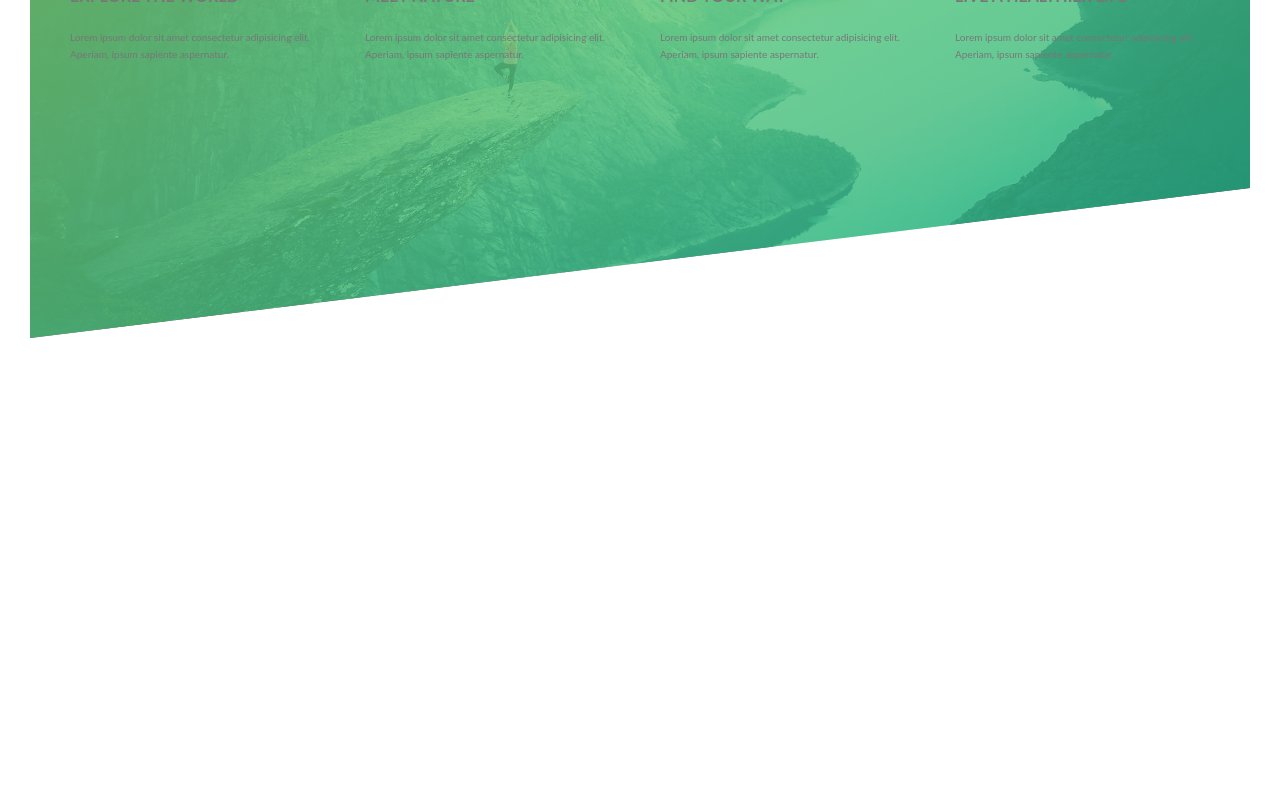
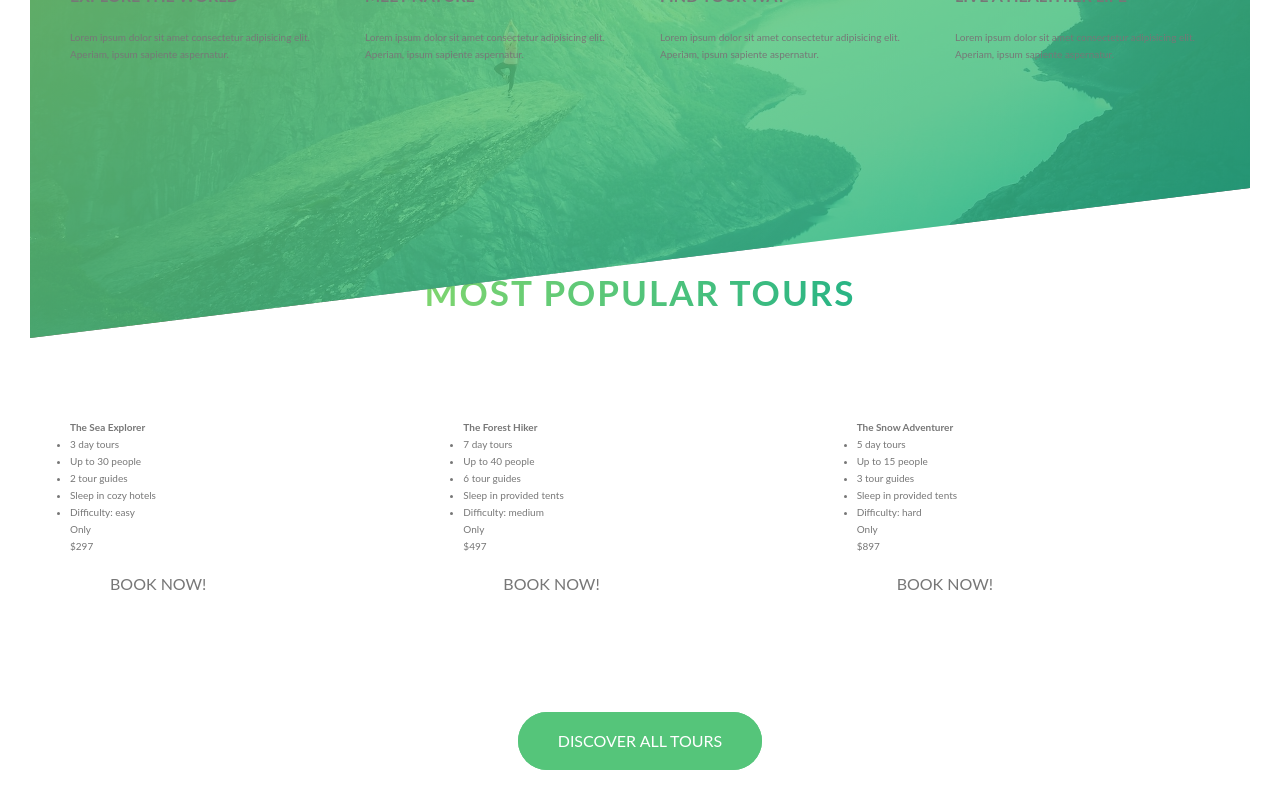
Before and after one commit to JonathanLGeorge/natureSCSS, a React (Create React App) app: page / in a window 1280 px wide. Shown: the part 2063-2863 px from the top of the page. Before the commit the page ends 2401 px from the top, so only its background shows below. Built offline with nearby package versions, Linux system fonts and the light colour scheme.

Commit message:
tours section html

```diff
--- a/src/App.js
+++ b/src/App.js
@@ -5,6 +5,7 @@ import Header from "./components/Header";
 import TestGrid from "./components/TestGrid";
 import About from "./components/About";
 import Features from "./components/Features";
+import Tours from "./components/Tours";
 
 function App() {
   return (
@@ -14,6 +15,7 @@ function App() {
       <main>
         <About />
         <Features />
+        <Tours />
       </main>
     </div>
   );
--- /dev/null
+++ b/src/components/Tours.js
@@ -0,0 +1,120 @@
+import React from "react";
+
+function Tours() {
+  return (
+    <section class="section-tours" id="section-tours">
+      <div class="u-center-text u-margin-bottom-big">
+        <h2 class="heading-secondary">Most popular tours</h2>
+      </div>
+
+      <div class="row">
+        <div class="col-1-of-3">
+          <div class="card">
+            <div class="card__side card__side--front">
+              <div class="card__picture card__picture--1">&nbsp;</div>
+              <h4 class="card__heading">
+                <span class="card__heading-span card__heading-span--1">
+                  The Sea Explorer
+                </span>
+              </h4>
+              <div class="card__details">
+                <ul>
+                  <li>3 day tours</li>
+                  <li>Up to 30 people</li>
+                  <li>2 tour guides</li>
+                  <li>Sleep in cozy hotels</li>
+                  <li>Difficulty: easy</li>
+                </ul>
+              </div>
+            </div>
+            <div class="card__side card__side--back card__side--back-1">
+              <div class="card__cta">
+                <div class="card__price-box">
+                  <p class="card__price-only">Only</p>
+                  <p class="card__price-value">$297</p>
+                </div>
+                <a href="#popup" class="btn btn--white">
+                  Book now!
+                </a>
+              </div>
+            </div>
+          </div>
+        </div>
+
+        <div class="col-1-of-3">
+          <div class="card">
+            <div class="card__side card__side--front">
+              <div class="card__picture card__picture--2">&nbsp;</div>
+              <h4 class="card__heading">
+                <span class="card__heading-span card__heading-span--2">
+                  The Forest Hiker
+                </span>
+              </h4>
+              <div class="card__details">
+                <ul>
+                  <li>7 day tours</li>
+                  <li>Up to 40 people</li>
+                  <li>6 tour guides</li>
+                  <li>Sleep in provided tents</li>
+                  <li>Difficulty: medium</li>
+                </ul>
+              </div>
+            </div>
+            <div class="card__side card__side--back card__side--back-2">
+              <div class="card__cta">
+                <div class="card__price-box">
+                  <p class="card__price-only">Only</p>
+                  <p class="card__price-value">$497</p>
+                </div>
+                <a href="#popup" class="btn btn--white">
+                  Book now!
+                </a>
+              </div>
+            </div>
+          </div>
+        </div>
+
+        <div class="col-1-of-3">
+          <div class="card">
+            <div class="card__side card__side--front">
+              <div class="card__picture card__picture--3">&nbsp;</div>
+              <h4 class="card__heading">
+                <span class="card__heading-span card__heading-span--3">
+                  The Snow Adventurer
+                </span>
+              </h4>
+              <div class="card__details">
+                <ul>
+                  <li>5 day tours</li>
+                  <li>Up to 15 people</li>
+                  <li>3 tour guides</li>
+                  <li>Sleep in provided tents</li>
+                  <li>Difficulty: hard</li>
+                </ul>
+              </div>
+            </div>
+            <div class="card__side card__side--back card__side--back-3">
+              <div class="card__cta">
+                <div class="card__price-box">
+                  <p class="card__price-only">Only</p>
+                  <p class="card__price-value">$897</p>
+                </div>
+                <a href="#popup" class="btn btn--white">
+                  Book now!
+                </a>
+              </div>
+            </div>
+          </div>
+        </div>
+      </div>
+
+      <div class="u-center-text u-margin-top-huge">
+        <a href="#" class="btn btn--green">
+          Discover all tours
+        </a>
+      </div>
+    </section>
+  );
+}
+
+export default Tours;
```
